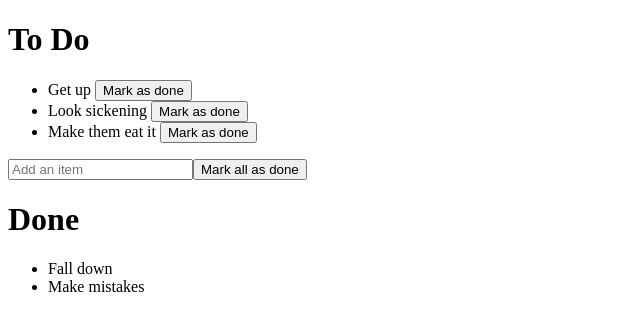
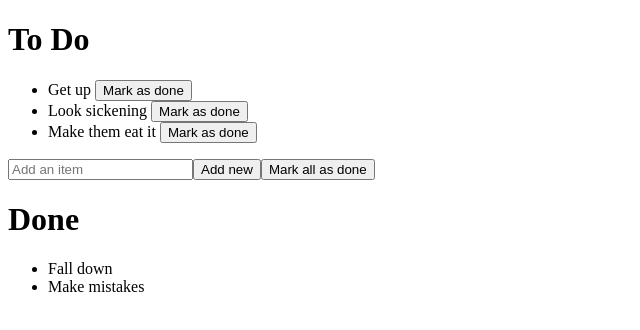
Before and after one commit to janemaguire/vue-to-do, a Vue app: page / in a window 1280 px wide. Shown: the top 330 px of the page, without its empty margins (0-640 px from the left). Built offline with nearby package versions, Linux system fonts and the light colour scheme.

Commit message:
Added addNew mutation

```diff
--- a/src/components/ToDoList.vue
+++ b/src/components/ToDoList.vue
@@ -7,7 +7,8 @@
         <button @click="markDone(item)" type="button" name="button">Mark as done</button>
       </li>
     </ul>
-    <input type="text" placeholder="Add an item">
+    <input v-model="newItem" type="text" placeholder="Add an item">
+    <button @click="addNew(newItem)" type="button" name="button">Add new</button>
     <button @click="markAllDone" type="button" name="button">Mark all as done</button>
   </div>
 </template>
@@ -26,6 +27,9 @@ export default {
     },
     markDone(item) {
       this.$store.commit('markDone', item);
+    },
+    addNew(newItem) {
+      this.$store.commit('addNew', newItem);
     }
   }
 }
--- a/src/store.js
+++ b/src/store.js
@@ -60,6 +60,15 @@ export default new Vuex.Store({
     },
     markDone(state, item) {
       item.complete = true;
+    },
+    addNew(state, newItem) {
+      state.listItems.push(
+        {
+          task: newItem,
+          complete: false,
+          id: state.listItems.length
+        }
+      )
     }
   },
   actions: {
```
